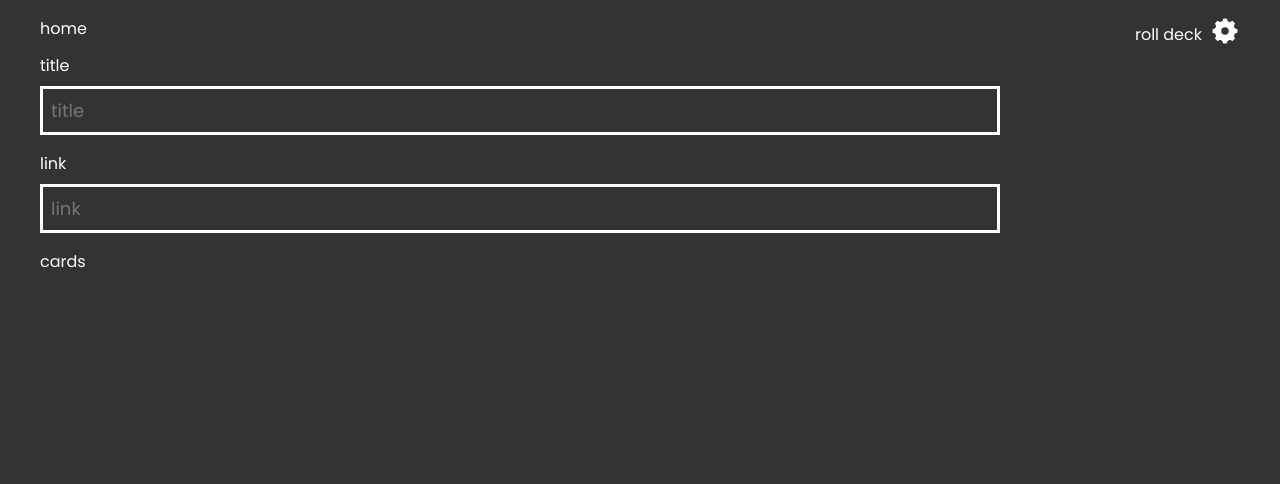
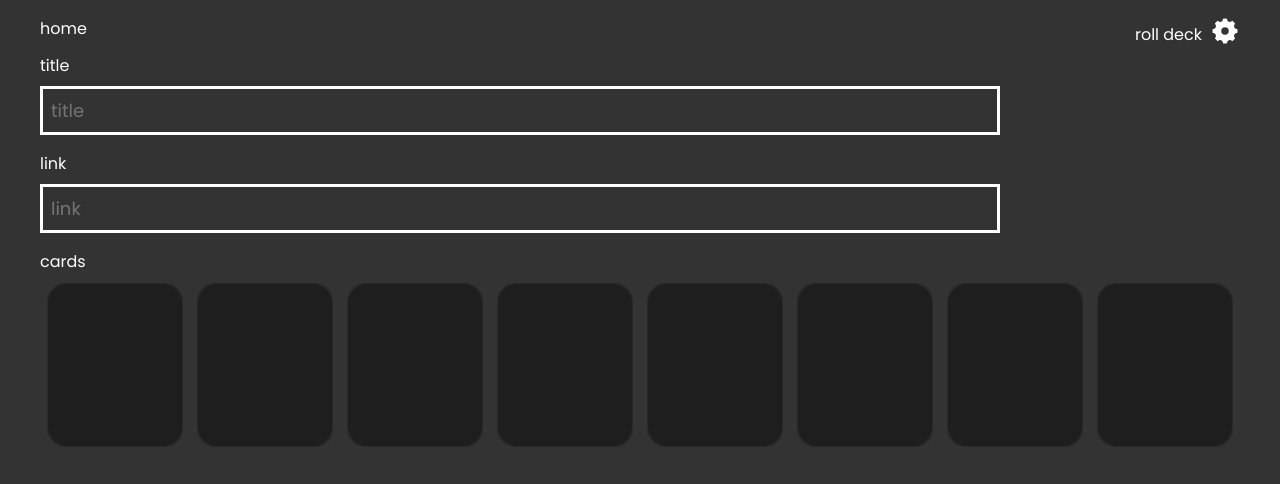
Before and after one commit to colorlessenergy/collection, a Next.js app: page /add-deck in a window 1280 px wide. Shown: the top 484 px of the page. Built offline with nearby package versions, Linux system fonts and the light colour scheme.

Commit message:
add display deck component

```diff
--- a/pages/add-deck.js
+++ b/pages/add-deck.js
@@ -1,9 +1,9 @@
 import React, { useState } from 'react';
 import Head from 'next/head';
-import Image from 'next/image';
 import { useRouter } from 'next/router';
 
 import Nav from '../components/Nav';
+import DisplayDeck from '../components/DisplayDeck';
 
 import { getCard } from '../utilities/cards';
 
@@ -125,27 +125,15 @@ export default function AddDeck() {
                     />
 
                     <div>cards</div>
+                    <DisplayDeck
+                        deck={
+                            formInputs.cards.length
+                                ? { cards: formInputs.cards }
+                                : null
+                        }
+                    />
                     {formInputs.cards.length ? (
                         <React.Fragment>
-                            <div className="deck-images-container mb-2">
-                                {formInputs.cards.map(card => {
-                                    return (
-                                        <div
-                                            key={card.id}
-                                            className="deck-image">
-                                            <Image
-                                                src={`/cards/${card.key}.png`}
-                                                alt={card.name}
-                                                layout="responsive"
-                                                width="80"
-                                                height="96"
-                                                title={card.name}
-                                            />
-                                        </div>
-                                    );
-                                })}
-                            </div>
-
                             {formValidation.cards ? (
                                 <p className="my-0 color-light-red">
                                     {formValidation.cards}
```
